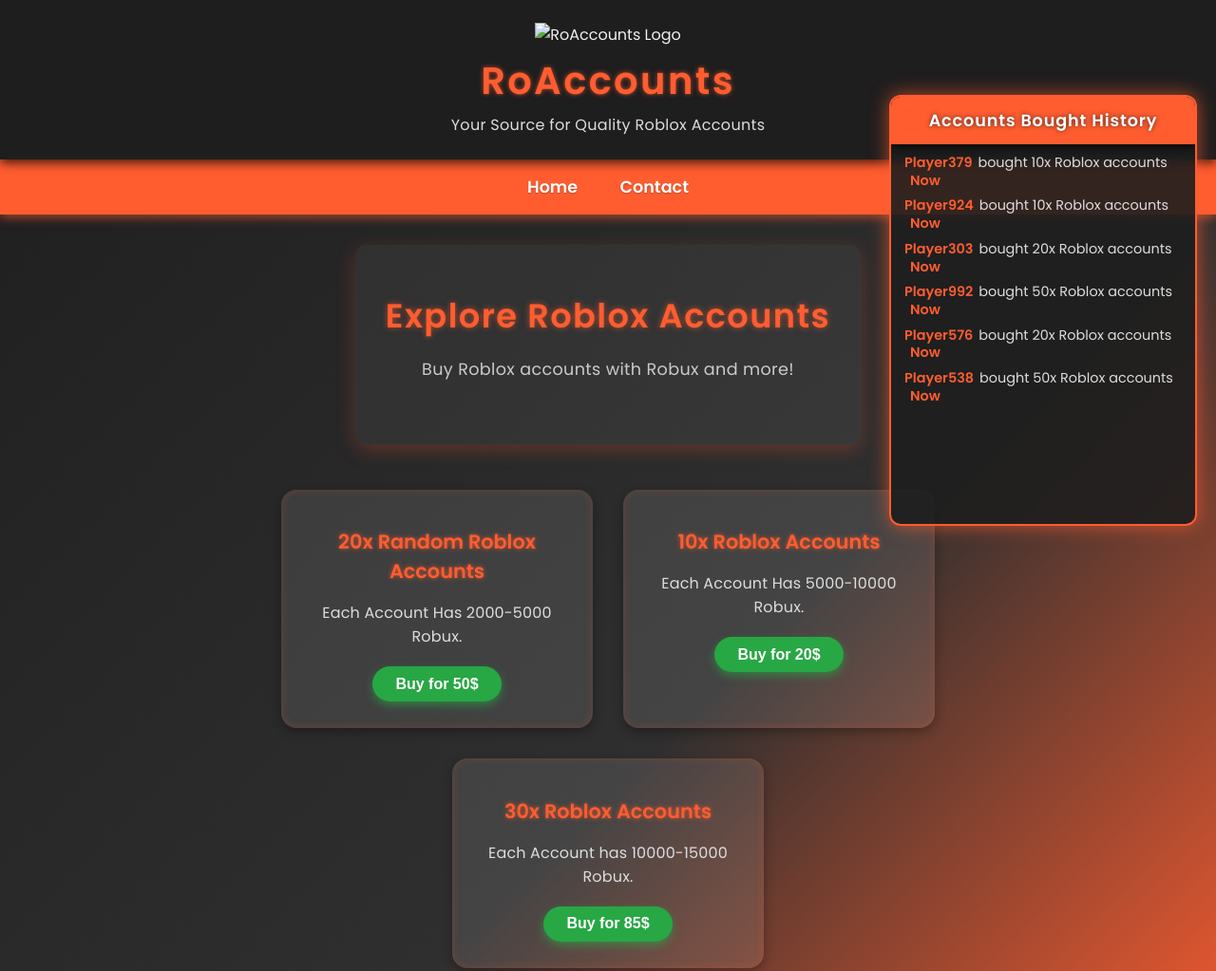
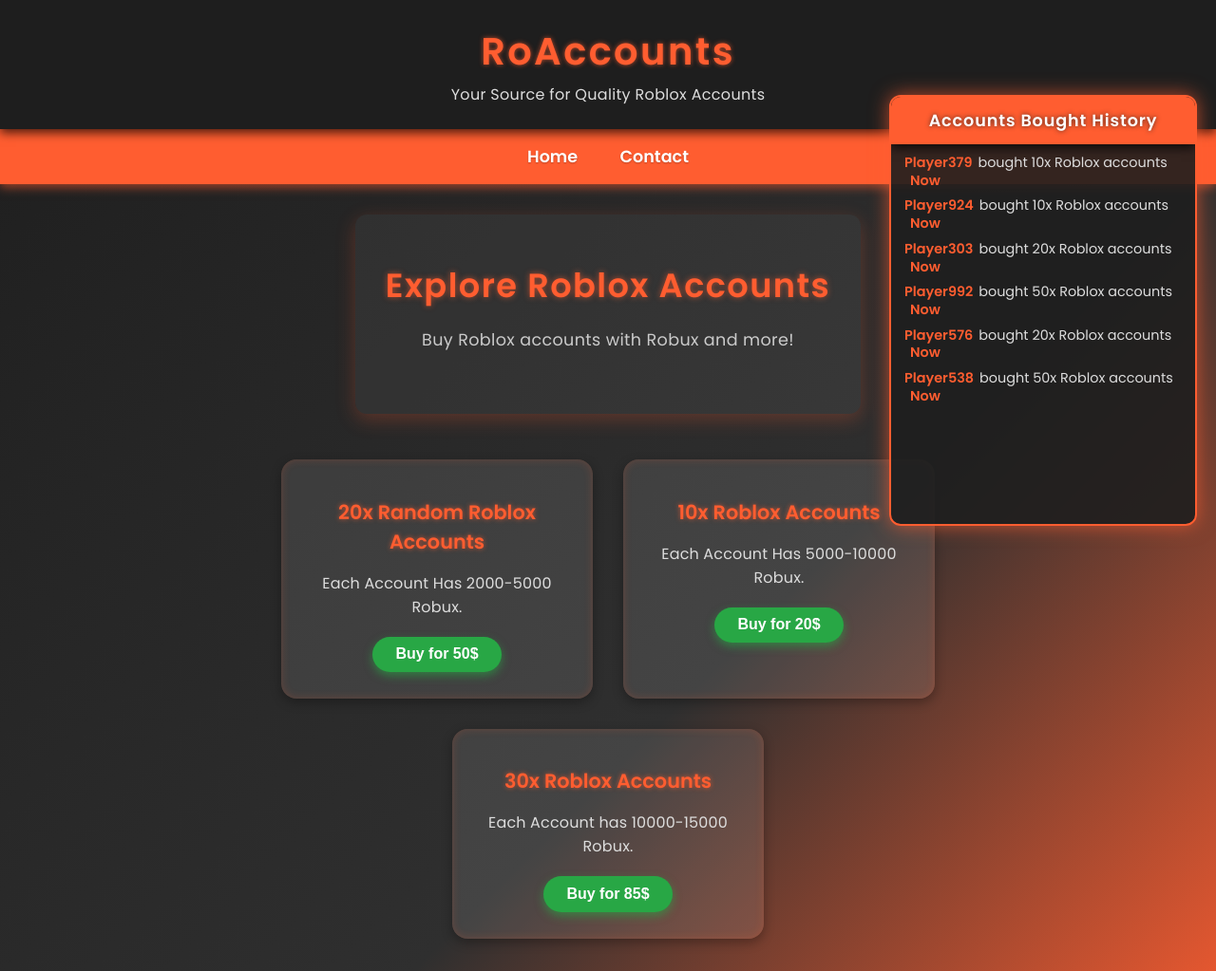
Before and after one commit to meeradall123/RoAccounts, a plain HTML site: page index2.html in a window 1280 px wide. Shown: the top 1023 px of the page at 95% size. Drawn offline with Linux system fonts and the light colour scheme.

Commit message:
Update index2.html

```diff
--- a/index2.html
+++ b/index2.html
@@ -285,7 +285,6 @@
 <body>
 
   <header>
-    <img src="C:\Users\ara tec\Downloads\maino-removebg-preview.png" alt="RoAccounts Logo" />
     <h1>RoAccounts</h1>
     <p>Your Source for Quality Roblox Accounts</p>
   </header>
```
